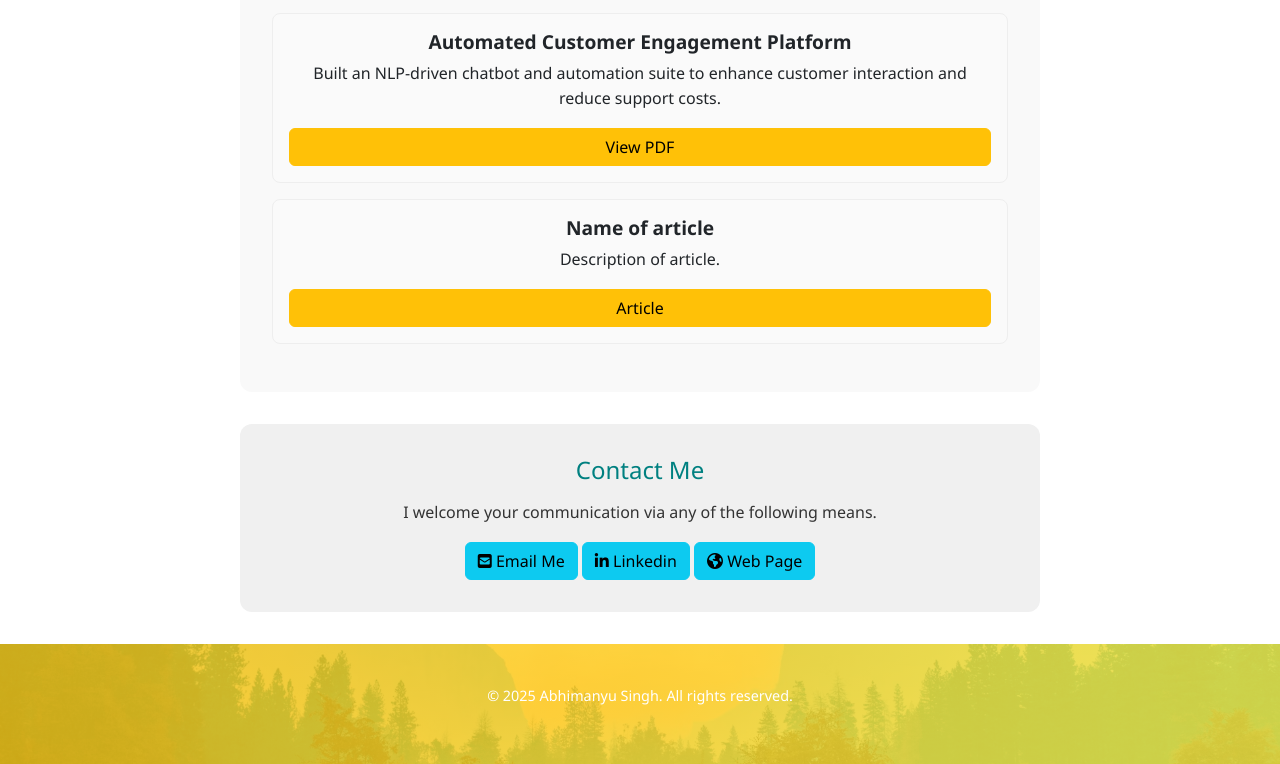
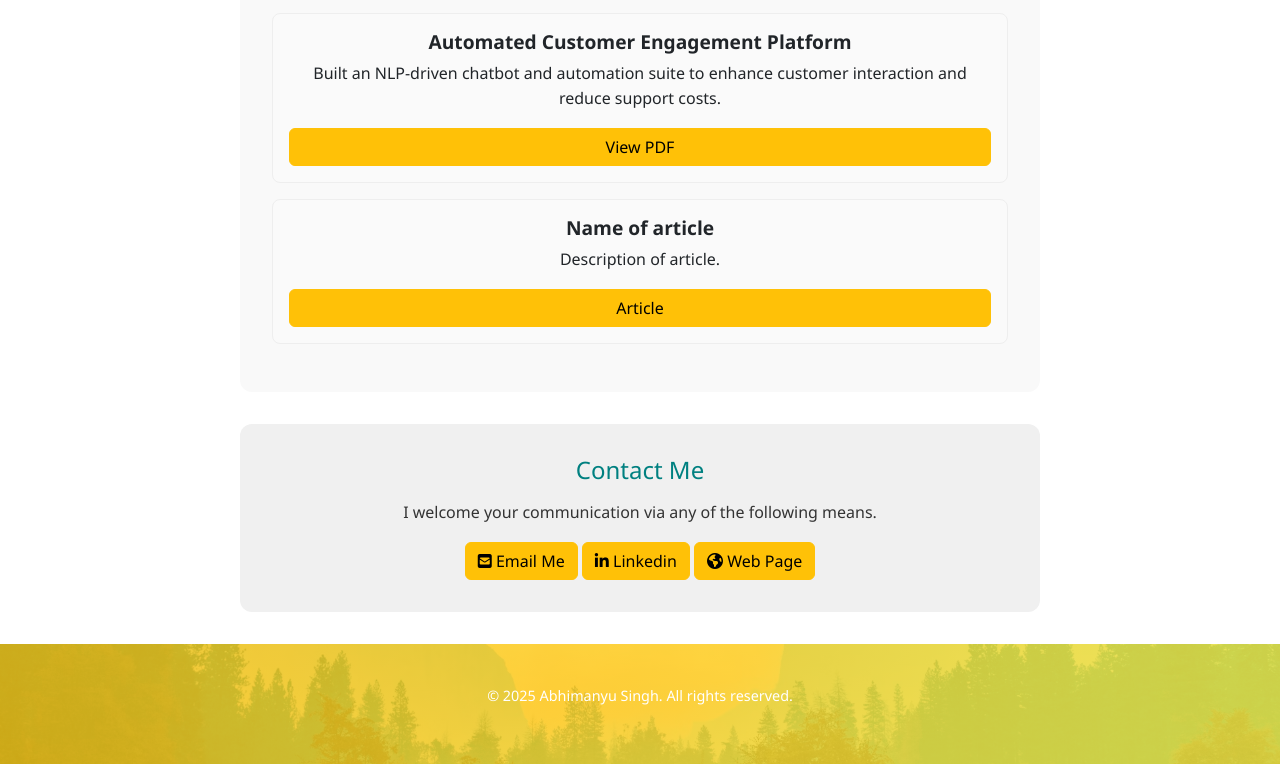
Before and after one commit to abhimanyu-data/abhimanyu-portfolio, a plain HTML site: page index.html in a window 1280 px wide. Shown: the part 2506-3270 px from the top of the page. Drawn offline with nearby package versions, Linux system fonts and the light colour scheme; a script that the page names is missing.

Commit message:
Update index.html
changed colour of contact me buttons

```diff
--- a/index.html
+++ b/index.html
@@ -474,10 +474,10 @@
   <section id="contact-me" style="background-color:#f0f0f0;">
     <h2 class="section-title">Contact Me</h2>
     <p>I welcome your communication via any of the following means.</p>
-    <a href="mailto:abhimanyu.data@gmail.com" class="btn btn-info" role="button"><i class="fa fa-envelope-square"></i>
+    <a href="mailto:abhimanyu.data@gmail.com" class="btn btn-yellow" role="button"><i class="fa fa-envelope-square"></i>
       Email Me</a>
-    <a href="https://www.linkedin.com" class="btn btn-info" role="button"><i class="fa fa-linkedin"></i> Linkedin</a>
-    <a href="https://abhimanyu-data.github.io/abhimanyu-portfolio/" class="btn btn-info" role="button"><i
+    <a href="https://www.linkedin.com" class="btn btn-yellow" role="button"><i class="fa fa-linkedin"></i> Linkedin</a>
+    <a href="https://abhimanyu-data.github.io/abhimanyu-portfolio/" class="btn btn-yellow" role="button"><i
         class="fa fa-globe"></i> Web Page</a>
   </section>
 
```
